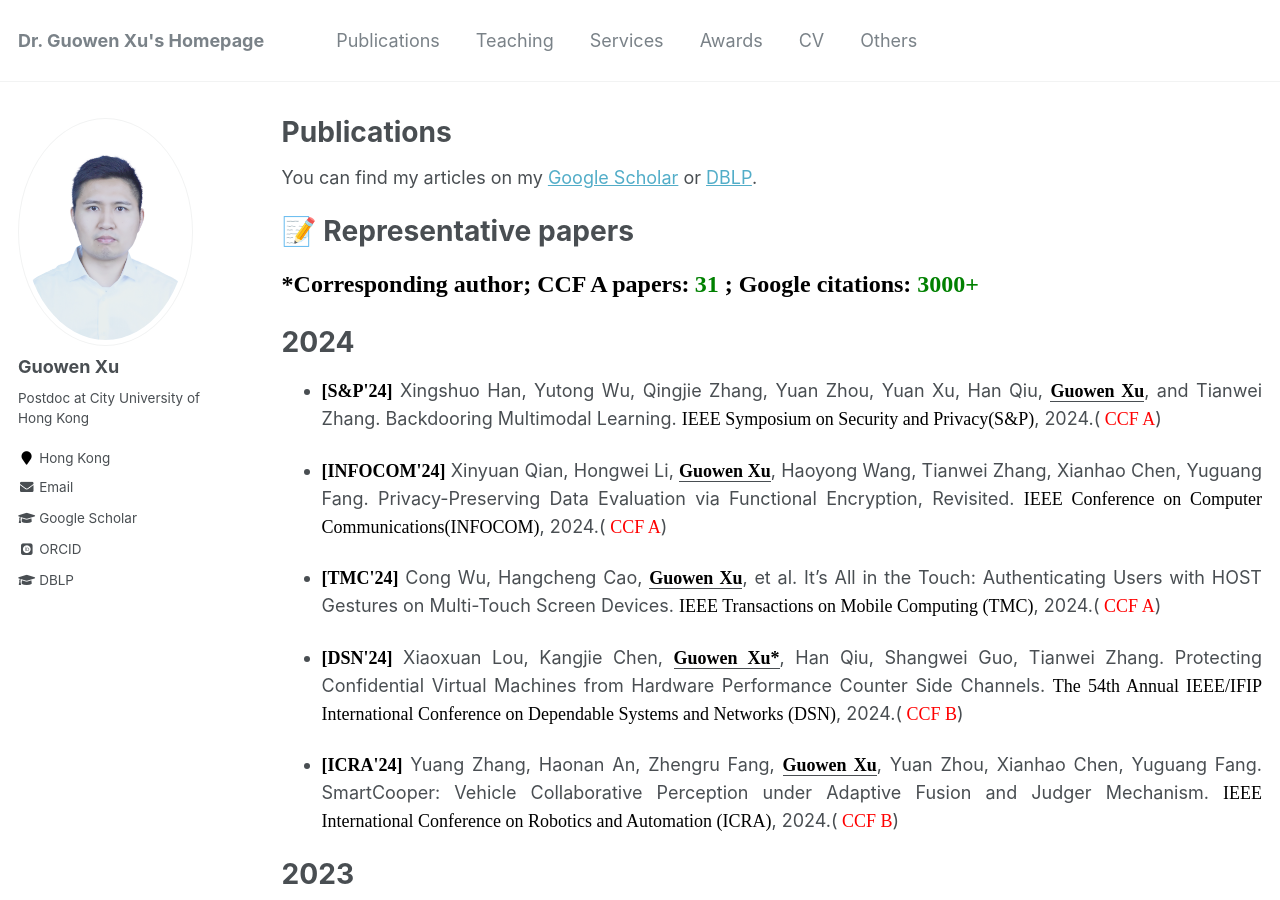
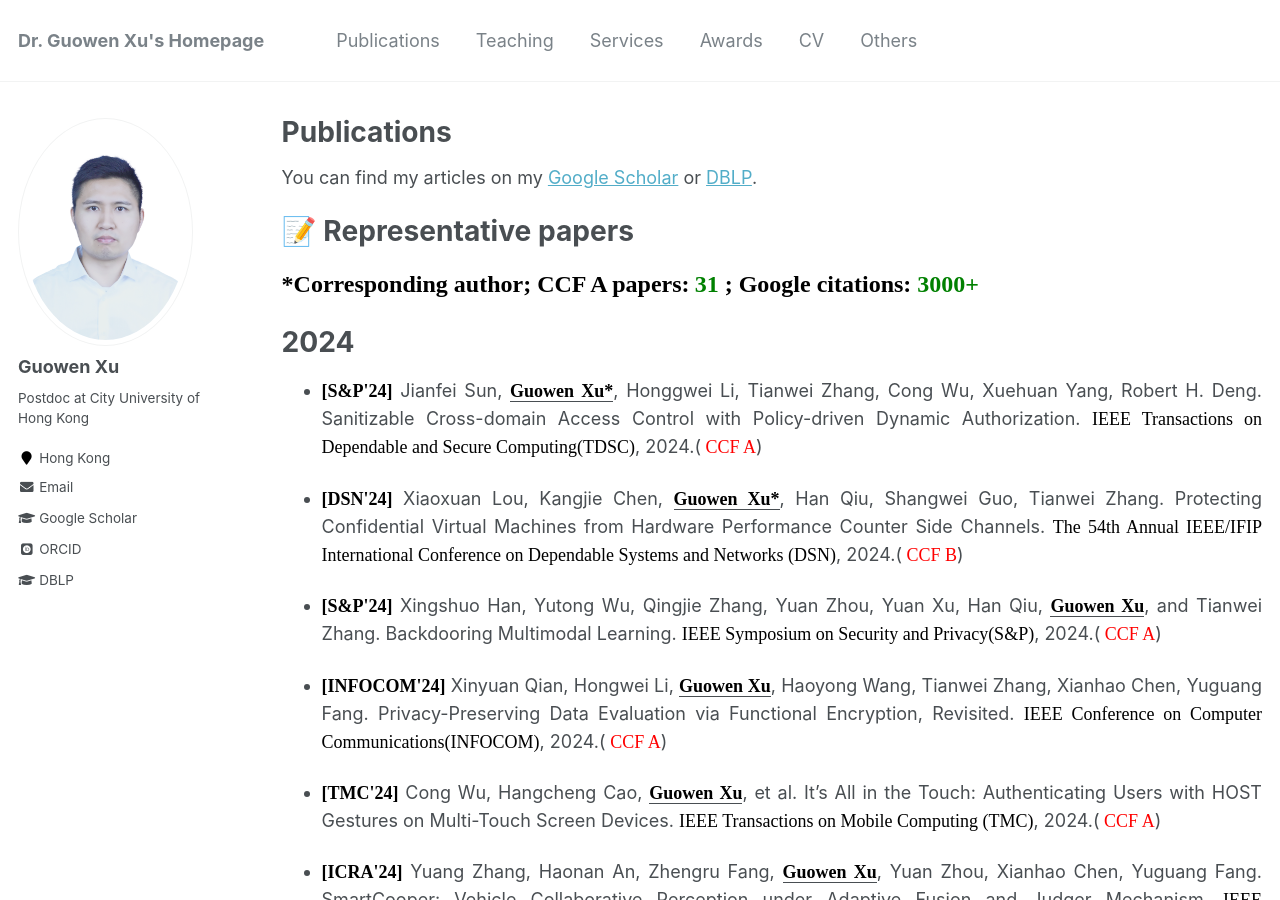
Before and after one commit to Guowen-xu/guowen-xu.github.io, a Jekyll site: the page built from _pages/publications.md, in a window 1280 px wide and 900 px high. Built offline with Jekyll 4.4.1, drawn with Linux system fonts in a browser that asks for light colours; some web fonts are replaced.

Commit message:
Update publications.md

```diff
--- a/_pages/publications.md
+++ b/_pages/publications.md
@@ -13,6 +13,9 @@ You can find my articles on my [Google Scholar](https://scholar.google.com.hk/ci
 &nbsp;&nbsp;&nbsp;&nbsp;&nbsp;&nbsp;&nbsp;&nbsp;
 
 # 2024
+* <p align="justify"> <b><font face="Times New Roman" color=black size=4> [S&P'24]</font></b> Jianfei Sun, <u><b><font face="Times New Roman" color=black size=4> Guowen Xu*</font></b></u>, Honggwei Li, Tianwei Zhang, Cong Wu,  Xuehuan Yang,  Robert H. Deng. Sanitizable Cross-domain Access Control with Policy-driven Dynamic Authorization. <font face="Times New Roman" color=black size=4> IEEE Transactions on Dependable and Secure Computing(TDSC)</font>, 2024.(<font face="Times New Roman" color=red size=4> CCF A</font>)
+
+* <p align="justify"> <b><font face="Times New Roman" color=black size=4> [DSN'24]</font></b> Xiaoxuan Lou, Kangjie Chen, <u><b><font face="Times New Roman" color=black size=4> Guowen Xu*</font></b></u>, Han Qiu, Shangwei Guo, Tianwei Zhang. Protecting Confidential Virtual Machines from Hardware Performance Counter Side Channels.  <font face="Times New Roman" color=black size=4> The 54th Annual IEEE/IFIP International Conference on Dependable Systems and Networks (DSN)</font>, 2024.(<font face="Times New Roman" color=red size=4> CCF B</font>)
 
 * <p align="justify"> <b><font face="Times New Roman" color=black size=4> [S&P'24]</font></b> Xingshuo Han, Yutong Wu, Qingjie Zhang, Yuan Zhou,  Yuan Xu, Han Qiu, <u><b><font face="Times New Roman" color=black size=4> Guowen Xu</font></b></u>, and Tianwei Zhang. Backdooring Multimodal Learning. <font face="Times New Roman" color=black size=4> IEEE Symposium on Security and Privacy(S&P)</font>, 2024.(<font face="Times New Roman" color=red size=4> CCF A</font>)
 
@@ -20,7 +23,6 @@ You can find my articles on my [Google Scholar](https://scholar.google.com.hk/ci
 
 * <p align="justify"> <b><font face="Times New Roman" color=black size=4> [TMC'24]</font></b> Cong Wu, Hangcheng Cao, <u><b><font face="Times New Roman" color=black size=4> Guowen Xu</font></b></u>, et al. It’s All in the Touch: Authenticating Users with HOST Gestures on Multi-Touch Screen Devices.  <font face="Times New Roman" color=black size=4> IEEE Transactions on Mobile Computing (TMC)</font>, 2024.(<font face="Times New Roman" color=red size=4> CCF A</font>)
 
-* <p align="justify"> <b><font face="Times New Roman" color=black size=4> [DSN'24]</font></b> Xiaoxuan Lou, Kangjie Chen, <u><b><font face="Times New Roman" color=black size=4> Guowen Xu*</font></b></u>, Han Qiu, Shangwei Guo, Tianwei Zhang. Protecting Confidential Virtual Machines from Hardware Performance Counter Side Channels.  <font face="Times New Roman" color=black size=4> The 54th Annual IEEE/IFIP International Conference on Dependable Systems and Networks (DSN)</font>, 2024.(<font face="Times New Roman" color=red size=4> CCF B</font>)
 
 * <p align="justify"> <b><font face="Times New Roman" color=black size=4> [ICRA'24]</font></b> Yuang Zhang, Haonan An, Zhengru Fang,  <u><b><font face="Times New Roman" color=black size=4> Guowen Xu</font></b></u>, Yuan Zhou, Xianhao Chen, Yuguang Fang. SmartCooper: Vehicle Collaborative Perception under Adaptive Fusion and Judger Mechanism.  <font face="Times New Roman" color=black size=4> IEEE International Conference on Robotics and Automation (ICRA)</font>, 2024.(<font face="Times New Roman" color=red size=4> CCF B</font>)
 
```
